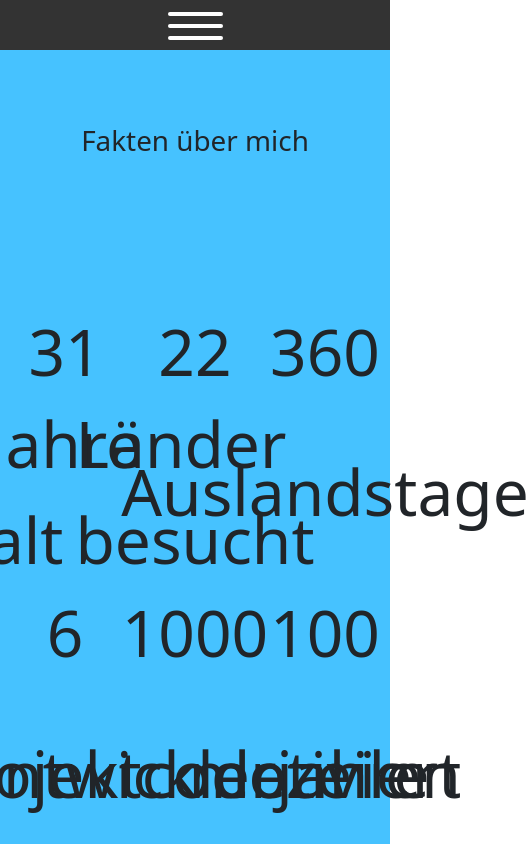
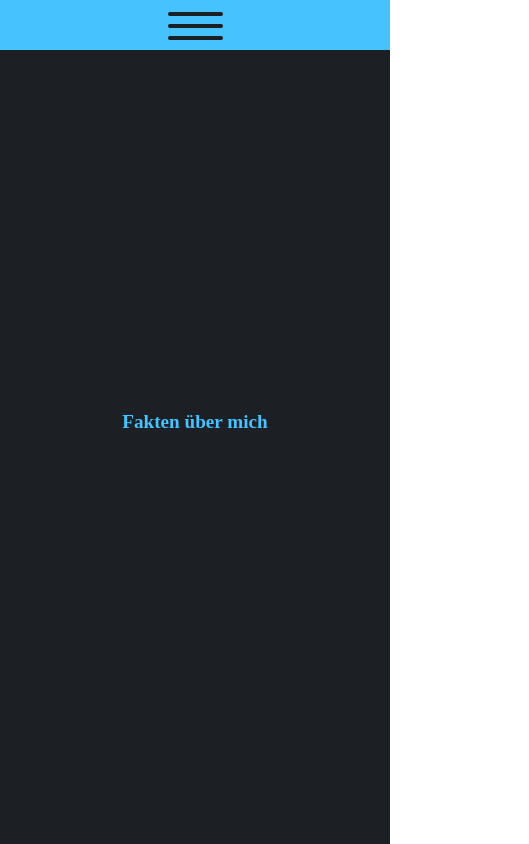
Before and after one commit to Nailik2018/ki-lian, an Angular app: page /about-me in a window 390 px wide. Shown: the top 844 px of the page, 529 px wide, since content can reach past the window. Built offline with nearby package versions, Linux system fonts and the light colour scheme.

Commit message:
change colors, font-size reduce, full screen row on mobile

```diff
--- a/src/app/components/navigation/navigation.component.scss
+++ b/src/app/components/navigation/navigation.component.scss
@@ -1,6 +1,6 @@
 nav {
-  background-color: #333;
-  color: #fff;
+  background-color: #46C2FF;
+  color: #000000;
   position: absolute;
   width: 100%;
 }
@@ -14,34 +14,44 @@ nav {
   margin-left: auto;
   margin-right: auto;
   border-radius: 4px;
-  //transition: border-radius .5s;
+  //transition: border-radius 0.5s;
   left: 0;
 }
 
 .line {
   position: absolute;
   left:10px;
-  height: 4px; width: 55px;
-  background: #fff;
+  height: 4px;
+  width: 55px;
+  background: #1c1f23;
   border-radius: 2px;
   display: block;
-  //transition: 0.5s;
+  transition: 0.5s;
   transform-origin: center;
 }
 
-.line:nth-child(1) { top: 12px; }
-.line:nth-child(2) { top: 24px; }
-.line:nth-child(3) { top: 36px; }
+.line:nth-child(1) {
+  top: 12px;
+}
+.line:nth-child(2) {
+  top: 24px;
+}
+.line:nth-child(3) {
+  top: 36px;
+}
 
-.hamburg.checked .line:nth-child(1){
+.hamburg.checked
+.line:nth-child(1){
   transform: translateY(12px) rotate(-45deg);
 }
 
-.hamburg.checked .line:nth-child(2){
-  opacity:0;
+.hamburg.checked
+.line:nth-child(2) {
+  opacity: 0;
 }
 
-.hamburg.checked .line:nth-child(3){
+.hamburg.checked
+.line:nth-child(3) {
   transform: translateY(-12px) rotate(45deg);
 }
 
@@ -60,14 +70,14 @@ li {
 }
 
 a {
-  color: #fff;
+  color: #1c1f23;
   text-decoration: none;
   padding: 1rem;
   display: block;
 }
 
 a:hover {
-  background-color: #555;
+  background-color: #555555;
 }
 
 nav ul {
@@ -82,7 +92,6 @@ nav ul.show {
 
   .hamburg{
     position: relative;
-
   }
 
   ul {
--- a/src/app/sites/about-me/about-me.component.html
+++ b/src/app/sites/about-me/about-me.component.html
@@ -1,10 +1,14 @@
 <div class="about-me-container">
   <div class="about-me-row">
-    <h1>Fakten über mich</h1>
+    <div class="facts">
+      <h1>Fakten über mich</h1>
+    </div>
   </div>
   <div class="about-me-row">
     <div class="about-me-info">
-      <div class="about-me-info-value" ><div [countUp]="age"></div></div>
+      <div class="about-me-info-value">
+        <div [countUp]="age"></div>
+      </div>
       <div class="about-me-info-title">
         <div>Jahre alt</div>
       </div>
--- a/src/app/sites/about-me/about-me.component.scss
+++ b/src/app/sites/about-me/about-me.component.scss
@@ -1,54 +1,55 @@
-.about-me-container{
+.about-me-container {
   height: 100%;
+  max-width: 100%;
+  //background: #46C2FF;
+  background: #1c1f23;
+  color: #46C2FF;
+  font-size: calc((100vw - 4rem) / 34);
+  .about-me-row {
+    height: calc(100% / 3);
+    display: flex;
+    .facts {
+      display: flex;
       width: 100%;
-  background: #46C2FF;
-  .about-me-row{
-    height: calc(100% / 3);
-    width: 100%;
+    }
+    h1 {
       display: flex;
-    h1{
       margin: 0;
       height: 100%;
       width: 100%;
-      display: flex;
       justify-content: center;
       align-items: center;
     }
-
-    .about-me-info{
+    .about-me-info {
       width: calc(100% / 3);
-    }
-
       .about-me-info-value,
-    .about-me-info-title{
+      .about-me-info-title {
         height: 50%;
         width: 100%;
         min-width: 100px;
-      font-size: 4rem;
       }
-
       .about-me-info-value div,
-    .about-me-info-title div{
+      .about-me-info-title div {
         height: 100%;
-      width: 100%;
+        max-width: 100%;
         display: flex;
         justify-content: center;
         align-items: center;
       }
     }
   }
+}
 
 @media screen and (max-width: 768px) {
   .about-me-container {
-    .about-me-row{
-      .about-me-info{
-        .about-me-info-value div,
-        .about-me-info-title div{
+    padding: 0;
+    margin: 0;
+    .about-me-row {
       height: 100%;
       max-height: 100%;
       width: 100%;
+      background: #1c1f23;
+      color: #46C2FF;
     }
   }
 }
-  }
-}
--- a/src/app/sites/ki-lian/ki-lian.component.scss
+++ b/src/app/sites/ki-lian/ki-lian.component.scss
@@ -1,7 +1,7 @@
 .ki-lian-component{
   height: 100%;
   width: 100%;
-  background: #46C2FF;
+  background: #1c1f23;
   display: flex;
   justify-content: center;
   align-items: center;
@@ -11,6 +11,6 @@
   height: 350px;
   width: 350px;
   max-width: 600px;
-  background: #FF4666;
+  background: #46C2FF;
   border-radius: 50% 50%;
 }
--- a/src/index.html
+++ b/src/index.html
@@ -6,9 +6,9 @@
   <base href="/">
   <meta name="viewport" content="width=device-width, initial-scale=1">
   <link rel="icon" type="image/x-icon" href="favicon.ico">
-  <link rel="stylesheet" href="assets/bootstrap-5.0.2-dist/css/bootstrap-grid.min.css">
-  <link rel="stylesheet" href="assets/bootstrap-5.0.2-dist/css/bootstrap-reboot.min.css">
-  <link rel="stylesheet" href="assets/bootstrap-5.0.2-dist/css/bootstrap.min.css">
+<!--  <link rel="stylesheet" href="assets/bootstrap-5.0.2-dist/css/bootstrap-grid.min.css">-->
+<!--  <link rel="stylesheet" href="assets/bootstrap-5.0.2-dist/css/bootstrap-reboot.min.css">-->
+<!--  <link rel="stylesheet" href="assets/bootstrap-5.0.2-dist/css/bootstrap.min.css">-->
 </head>
 <body>
   <app-root></app-root>
```
Also changed, not shown: 1 other file (tests, documents, lock files or other folders). Lines whose indentation alone changed are shown as unchanged.
